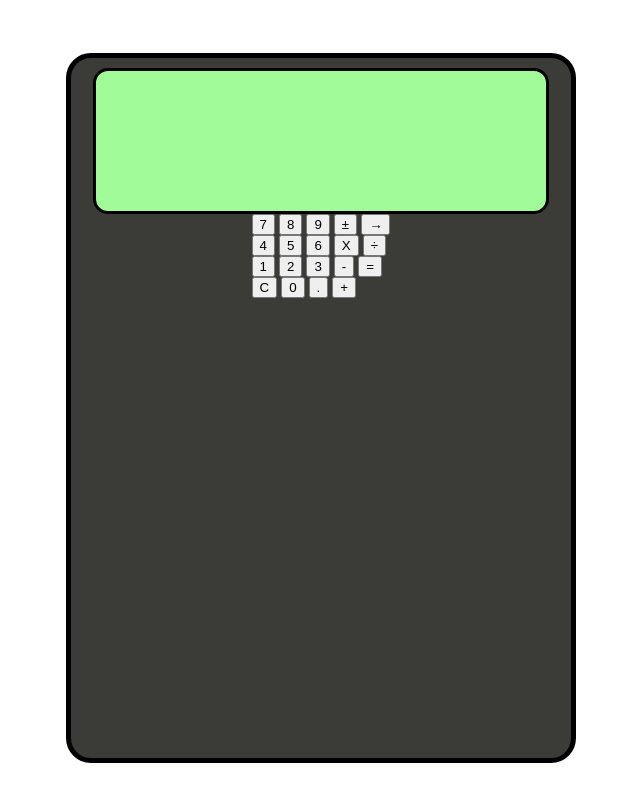
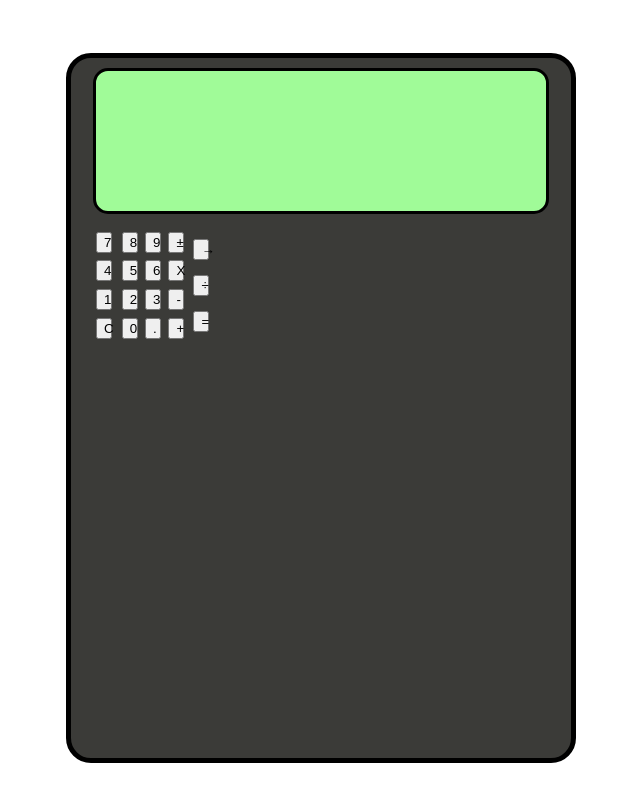
Before and after one commit to JMestre32/TOP-Calculator, a plain HTML site: page index.html in a window 1280 px wide. Shown: the whole page, without its empty margins (319-959 px from the left). Drawn offline with Linux system fonts and the light colour scheme.

Commit message:
Fixed formatting

```diff
--- a/index.html
+++ b/index.html
@@ -13,33 +13,35 @@
         <div class = "display"></div>
 
         <div id = "buttons-container">
-          <div class = "row-1">
+          <div class = "column">
             <button>7</button>
-            <button>8</button>
-            <button>9</button>
-            <button>±</button>
-            <button>→</button>
+            <button>4</button>
+            <button>1</button>
+            <button>C</button>
           </div>
 
-          <div class = "row-2">
-            <button>4</button>
+          <div class = "column">
+            <button>8</button>
             <button>5</button>
+            <button>2</button>
+            <button>0</button>
+          </div>
+          <div class = "column">
+            <button>9</button>
             <button>6</button>
+            <button>3</button>
+            <button>.</button>
+          </div>
+          <div class = "column">
+            <button>±</button>
             <button>X</button>
+            <button>-</button>
+            <button>+</button>
+          </div>
+          <div class = "column">
+            <button>→</button>
             <button>÷</button>
-          </div>
-          <div class = "row-3">
-            <button>1</button>
-            <button>2</button>
-            <button>3</button>
-            <button>-</button>
-            <button class = "equalSign">=</button>
-          </div>
-          <div class = "row-4">
-            <button>C</button>
-            <button>0</button>
-            <button>.</button>
-            <button>+</button>
+            <button class ="equalSign">=</button>
           </div>
         </div>
     </div>
--- a/style.css
+++ b/style.css
@@ -28,6 +28,7 @@ body{
     background-color: #3b3b38;
 }
 
+/* Calculator display */
 .display{
     margin-top: 10px;
     border-style: solid;
@@ -40,8 +41,24 @@ body{
 }
 
 
+/* Button properties */
 #buttons-container{
+    margin-top: 10px;
+    display: flex;
+    flex-direction: row;
+    flex-wrap: wrap;
+    width: 90%;
+    height: 70%;
+}
+
+
+.column{
     display: flex;
     flex-direction: column;
-    flex-wrap: wrap;
+    justify-content: space-evenly;
+    height: 25%;
 }
+
+button{
+    width: 25%;
+}
```
